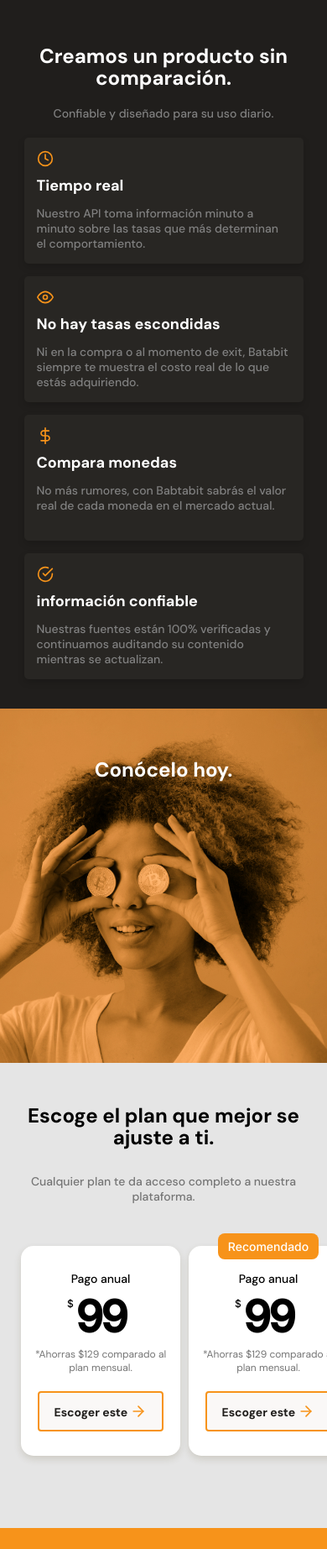
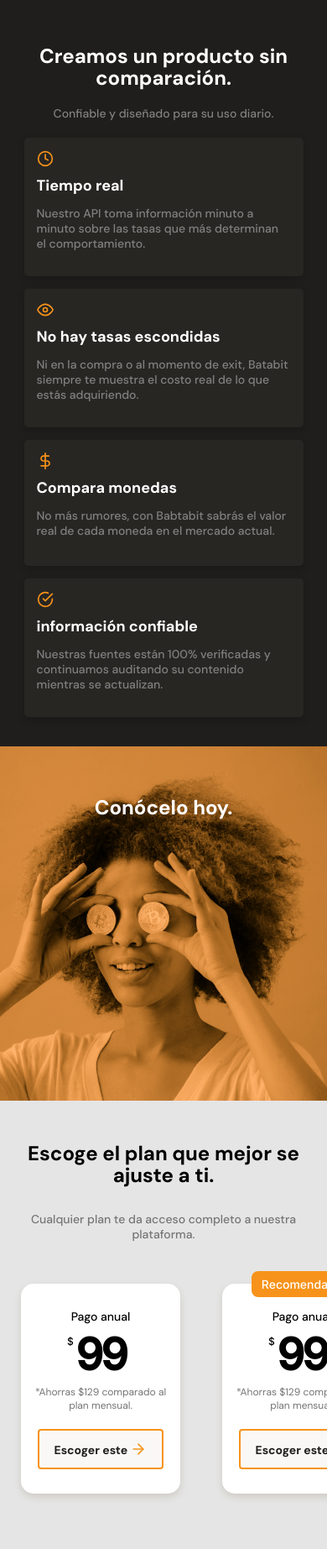
Before and after one commit to Alexisliao10/MobileFirstProject, a plain HTML site: page index.html in a window 390 px wide. Shown: the part 1116-2961 px from the top of the page at 84% size. Drawn offline with Linux system fonts and the light colour scheme.

Commit message:
media queries added, tablet support

```diff
--- a/css/style.css
+++ b/css/style.css
@@ -313,7 +313,8 @@ table td {
   width: 90%;
   min-width: 288px;
   max-width: 400px;
-  height: 150px;
+  min-height: 150px;
+  height: auto;
   margin: 15px auto;
   padding: 15px;
   background: var(--warm-black);
@@ -410,7 +411,6 @@ table td {
 
 .plans__container {
   display: flex;
-  padding: 0 20px;
   height: 316px;
   overflow-x: scroll;
   overscroll-behavior-x: contain;
@@ -421,13 +421,18 @@ table td {
   display: none;
 }
 
+.plans__slider {
+  display: flex;
+  justify-content: center;
+}
+
 .plans__card {
   position: relative;
   width: 70%;
   min-width: 190px;
   max-width: 300px;
   height: 250px;
-  margin: 50px 5px 0;
+  margin: 50px 25px 0;
   padding: 0 15px;
   background: var(--just-white);
   border-radius: 15px;
--- /dev/null
+++ b/css/tablet.css
@@ -0,0 +1,23 @@
+/*
+Posicionamiento
+box model
+Tipografía
+Estilos Visuales
+Otros
+*/
+
+.exchange-container__tableDiv {
+  justify-content: center;
+}
+
+.product-detail__cards-container {
+  display: grid;
+  grid-template-columns: 1fr 1fr;
+  min-width: 770px;
+  max-width: 950px;
+  margin: 0 auto;
+}
+
+.plans__container {
+  justify-content: center;
+}
--- a/index.html
+++ b/index.html
@@ -7,6 +7,7 @@
 	<meta name="viewport" content="width=device-width, initial-scale=1.0">
 	<title>Mobile First</title>
 	<link rel="stylesheet" href="./css/style.css">
+	<link rel="stylesheet" href="./css/tablet.css" media="(min-width: 870px">
 	<link rel="preconnect" href="https://fonts.googleapis.com">
 	<link rel="preconnect" href="https://fonts.gstatic.com" crossorigin>
 	<link
```
